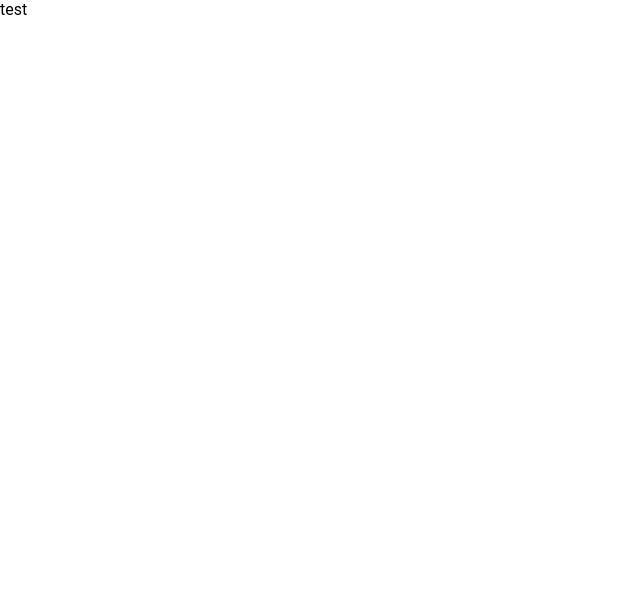
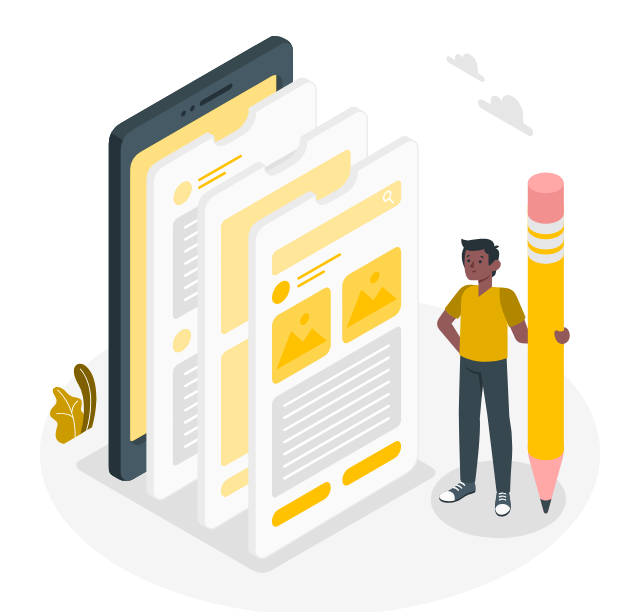
Before and after one commit to obuastella/Ionic, a React (Vite) app in the folder myApp/: page / in a window 1280 px wide. Shown: the top 612 px of the page, without its empty margins (0-640 px from the left). Built offline with nearby package versions, Linux system fonts and the light colour scheme.

Commit message:
Displayed intro svg

```diff
--- a/myApp/src/components/intro.tsx
+++ b/myApp/src/components/intro.tsx
@@ -8,7 +8,9 @@ import {
 import React from "react";
 import { Swiper, SwiperSlide } from "swiper/react";
 import "swiper/css";
-
+import Introsvg1 from "../assets/intro/1.svg";
+import Introsvg2 from "../assets/intro/1.svg";
+import Introsvg3 from "../assets/intro/1.svg";
 interface ContainerProps {
   onFinish: () => void;
 }
@@ -16,7 +18,9 @@ interface ContainerProps {
 const Intro: React.FC<ContainerProps> = () => {
   return (
     <Swiper>
-      <SwiperSlide>test</SwiperSlide>
+      <SwiperSlide>
+        <img src={Introsvg1} alt="Intro 1" width={"50%"} />
+      </SwiperSlide>
       <SwiperSlide>asd</SwiperSlide>
     </Swiper>
   );
```
